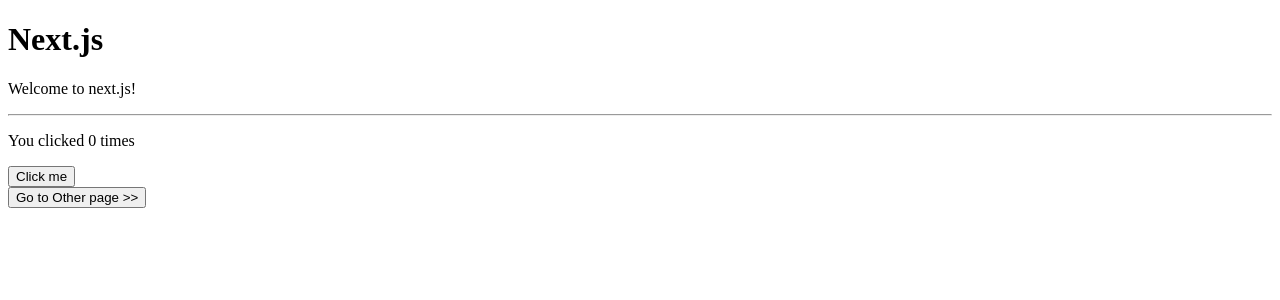
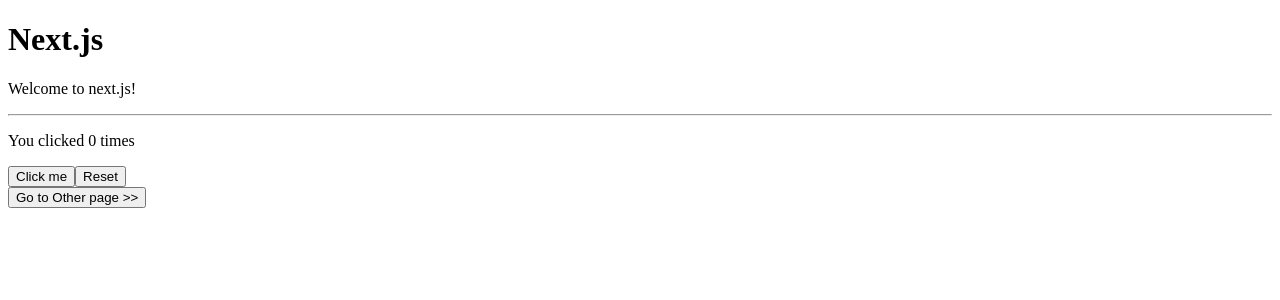
Before and after one commit to gucci-at/React_Next_test, a Next.js app: page / in a window 1280 px wide. Shown: the top 300 px of the page. Built offline with nearby package versions, Linux system fonts and the light colour scheme.

Commit message:
リセットボタンの追加

```diff
--- a/components/Counter.js
+++ b/components/Counter.js
@@ -11,6 +11,9 @@
       <button onClick={() => setCount(count + 1)}>
         Click me
       </button>
+      <button onClick={() => setCount(0)}>
+        Reset
+      </button>
     </div>
   );
 }
```
